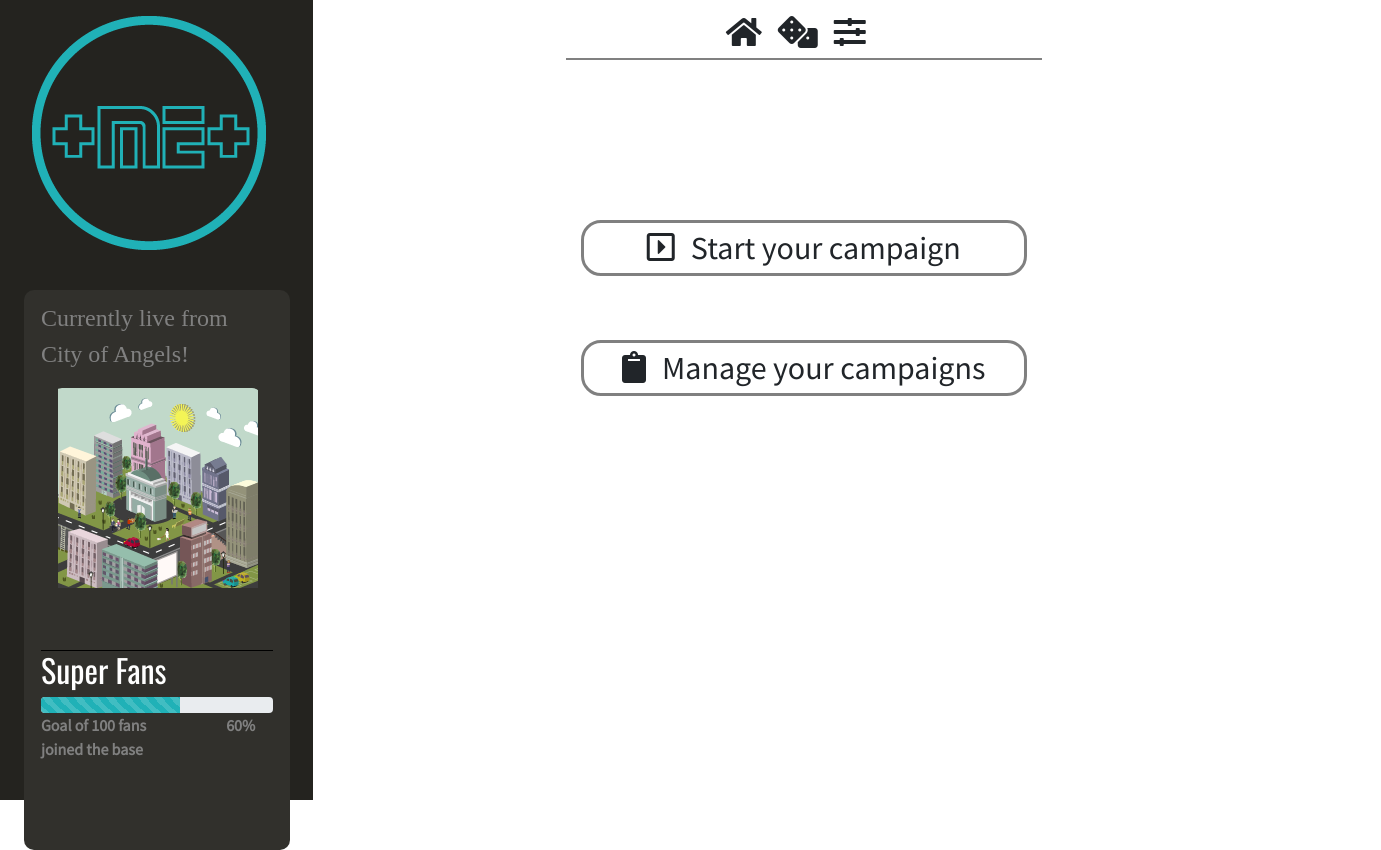
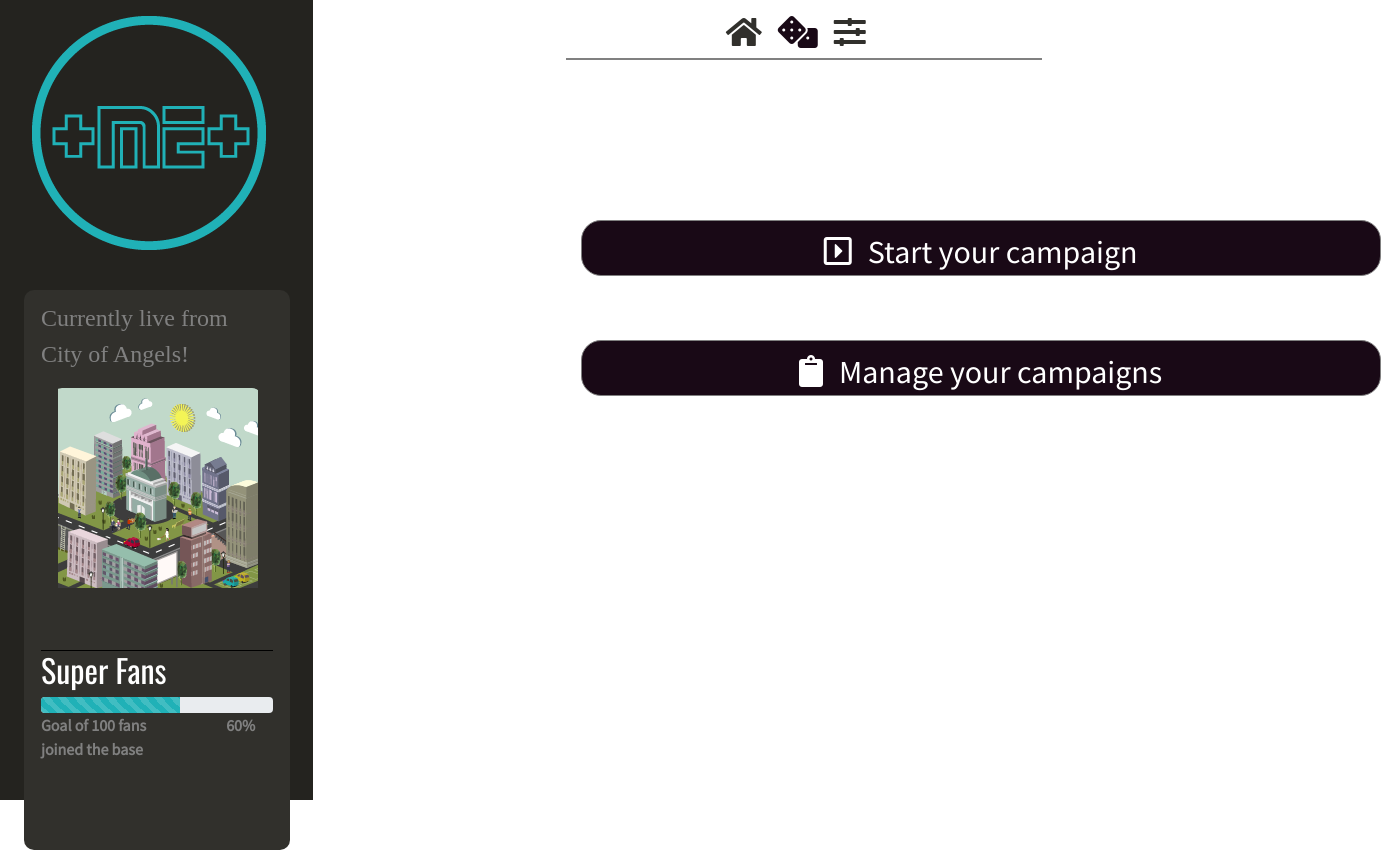
Before and after one commit to judescripts/AddMeAdd, a React (Create React App) app: page / in a window 1280 px wide. Shown: the whole page, 1381 px wide, since content can reach past the window. Built offline with nearby package versions, Linux system fonts and the light colour scheme; a web font is replaced by a local one.

Commit message:
setup basic nav

```diff
--- a/src/components/App.js
+++ b/src/components/App.js
@@ -9,26 +9,28 @@ import Col from "react-bootstrap/Col";
 import Sidebar from "./Sidebar";
 import Home from "./Home";
 import Navbar from "./Navbar";
-import CampaignForm from "./CampaignForm";
+import StartCampaign from "./StartCampaign";
+import ManageCampaigns from "./ManageCampaigns";
 
 class App extends React.Component {
   state = {};
   render() {
     return (
       <Row>
+        <Router className="main">
           <Col xs={3} md={3} lg={3} className="sidebar">
             <img alt="+ME+" className="logo" src={Logo} />
             <Sidebar />
           </Col>
           <Col xs={9} md={9} lg={9}>
             <Navbar className="navbar" />
-          <Router className="main">
             <Switch>
               <Route path="/" exact component={Home} />
-              <Route path="/forms" exact component={CampaignForm} />
+              <Route path="/campaign" exact component={StartCampaign} />
+              <Route path="/manage" exact component={ManageCampaigns} />
             </Switch>
+          </Col>
         </Router>
-        </Col>
       </Row>
     );
   }
--- a/src/components/Home.css
+++ b/src/components/Home.css
@@ -8,21 +8,29 @@
 }
 
 .start-button{
+    justify-content: center;
+    align-items: center;
     font-size: 2rem;
     font-family:"Source Sans Pro", "Sans-Serif";
     border-style: solid;
     border-radius: 20px;
     border-color: #808080;
     height: 7vh;
+    width: 100vh;
+    background-color: #190916;
 }
 
 .manage-button{
+    justify-content: center;
+    align-items: center;
     font-size: 2rem;
     font-family:"Source Sans Pro", "Sans-Serif";
     border-style: solid;
     border-radius: 20px;
     border-color: #808080;
     height: 7vh;
+    width: 100vh;
+    background-color: #190916;
 }
 
 .far, .fa-caret-square-right{
--- a/src/components/Home.js
+++ b/src/components/Home.js
@@ -1,4 +1,5 @@
 import React from "react";
+import { Link } from "react-router-dom";
 import Container from "react-bootstrap/Container";
 import "./Home.css";
 
@@ -7,19 +8,15 @@ class Home extends React.Component {
   render() {
     return (
       <Container className="controls">
-        <div className="start-button">
-          <div className="start-contents">
-            <i className="far fa-caret-square-right" />
-            Start your campaign
-          </div>
-        </div>
+        <Link to="/campaign" className="start-button btn btn-secondary">
+          <i className="far fa-caret-square-right" />
+          Start your campaign
+        </Link>
         <div className="spacer" />
-        <div className="manage-button">
-          <div className="manage-contents">
-            <i className="fas fa-clipboard" />
-            Manage your campaigns
-          </div>
-        </div>
+        <Link to="/manage" className="manage-button btn btn-secondary">
+          <i className="fas fa-clipboard" />
+          Manage your campaigns
+        </Link>
       </Container>
     );
   }
--- /dev/null
+++ b/src/components/ManageCampaigns.js
@@ -0,0 +1,9 @@
+import React from "react";
+
+class ManageCampaigns extends React.Component {
+  state = {};
+  render() {
+    return <div>Manage Campaign</div>;
+  }
+}
+export default ManageCampaigns;
--- a/src/components/Navbar.css
+++ b/src/components/Navbar.css
@@ -18,18 +18,37 @@
 .fa, .fas.fa-home{
     padding-top: 1vh;
     font-size: 2rem;
-    color: ##31302C;
+    color: #31302C;
+}
+
+.fa, .fas.fa-home:hover{
+    padding-top: 1vh;
+    font-size: 2rem;
+    color: #190916;
 }
 
 .fa, .fa-dice{
     padding-top: 1vh;
     font-size: 2rem;
-    color: ##31302C;
+    color: #31302C;
+}
+
+.fa, .fa-dice:hover{
+    padding-top: 1vh;
+    font-size: 2rem;
+    color: #190916;
 }
 
 .fas.fa-sliders-h{
     padding-top: 1vh;
     padding-left: 2vh;
     font-size: 2rem;
-    color: ##31302C;
+    color: #31302C;
 }
+
+.fas.fa-sliders-h:hover{
+    padding-top: 1vh;
+    padding-left: 2vh;
+    font-size: 2rem;
+    color: #190916;
+}
--- a/src/components/Navbar.js
+++ b/src/components/Navbar.js
@@ -1,5 +1,6 @@
 import React from "react";
 import "./Navbar.css";
+import { Link } from "react-router-dom";
 
 class Navbar extends React.Component {
   state = {};
@@ -7,9 +8,15 @@ class Navbar extends React.Component {
     return (
       <div className="navbar">
         <div className="nav-container">
-          <i className="fas fa-home" />
-          <i className="fa fa-dice" />
-          <i className="fas fa-sliders-h" />
+          <Link to="/" style={{ textDecoration: "none" }}>
+            <i className="fas fa-home" />
+          </Link>
+          <Link to="/" style={{ textDecoration: "none" }}>
+            <i className="fa fa-dice" />
+          </Link>
+          <Link to="/" style={{ textDecoration: "none" }}>
+            <i className="fas fa-sliders-h" />
+          </Link>
         </div>
       </div>
     );
--- /dev/null
+++ b/src/components/StartCampaign.js
@@ -0,0 +1,9 @@
+import React from "react";
+
+class StartCampaign extends React.Component {
+  state = {};
+  render() {
+    return <div>Creat Campaign</div>;
+  }
+}
+export default StartCampaign;
```
Also changed, not shown: 1 other file (tests, documents, lock files or other folders). Lines whose indentation alone changed are shown as unchanged.
